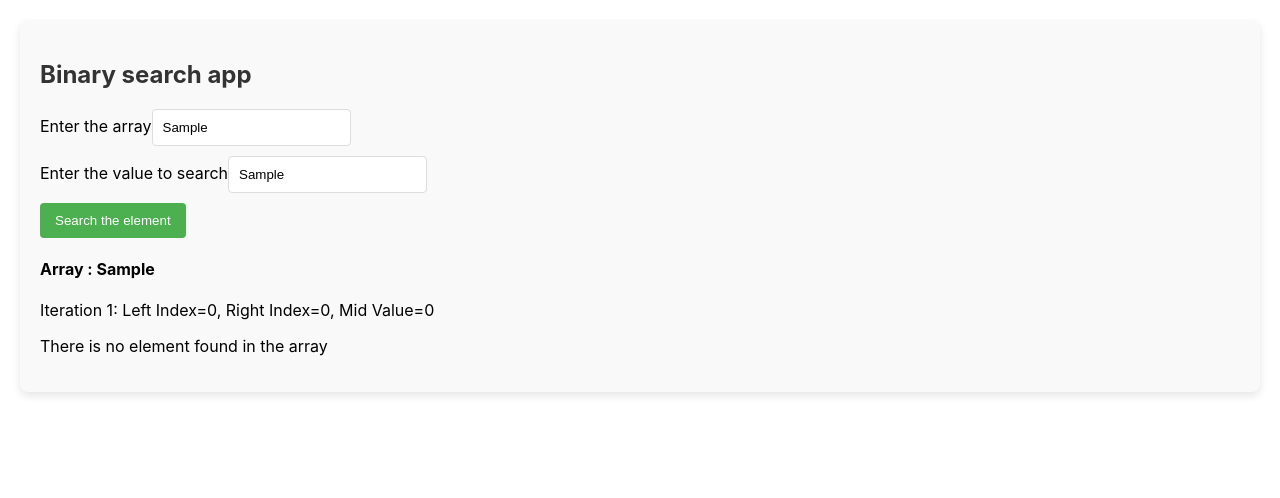
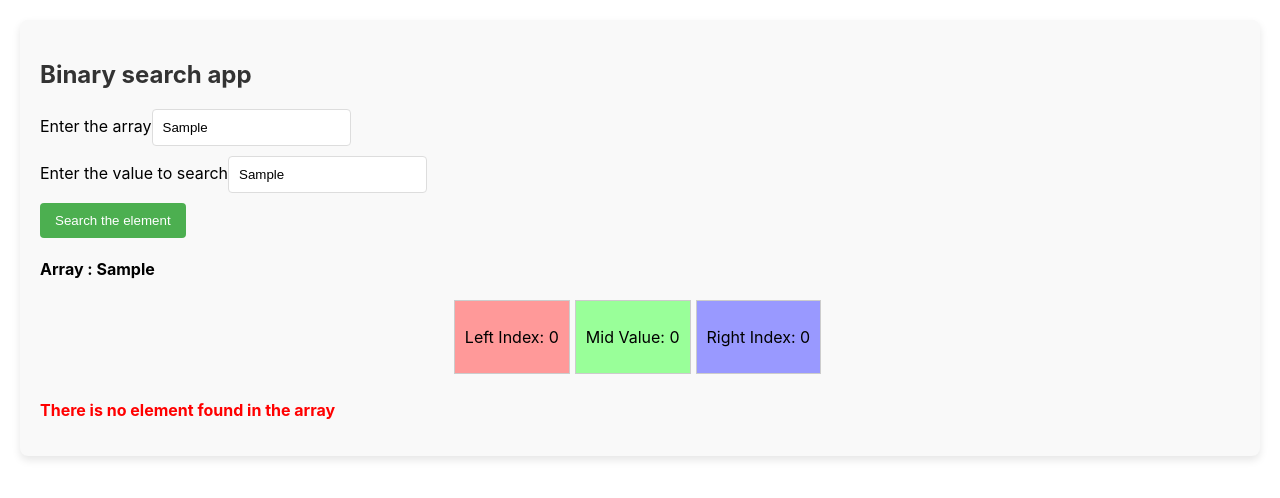
Before and after one commit to MIDUNRAJL2000/bubblesor, a React (Create React App) app in the folder bubb/: page / in a window 1280 px wide. Both pictures are taken after typing "Sample", "Sample" into the empty fields and a click on the button "Search the element". Shown: the top 498 px of the page. Built offline with nearby package versions, Linux system fonts and the light colour scheme.

Commit message:
commited

```diff
--- a/bubb/src/App.css
+++ b/bubb/src/App.css
@@ -36,11 +36,13 @@ button:hover {
 }
 
 .found {
-  color: #008000;
+  color: green;
+  font-weight: bold;
 }
 
 .not-found {
-  color: #ff0000;
+  color: red;
+  font-weight: bold;
 }
 
 @keyframes fadeIn {
@@ -55,3 +57,33 @@ button:hover {
 .result-message {
   animation: fadeIn 0.5s ease;
 }
+
+.visualization-container {
+  display: flex;
+  flex-direction: column;
+  align-items: center;
+  margin-top: 20px;
+}
+
+.iteration-box {
+  display: flex;
+  margin-bottom: 10px;
+}
+
+.box {
+  padding: 10px;
+  border: 1px solid #ccc;
+  margin-right: 5px;
+}
+
+.left-box {
+  background-color: #ff9999; /* Red */
+}
+
+.mid-box {
+  background-color: #99ff99; /* Green */
+}
+
+.right-box {
+  background-color: #9999ff; /* Blue */
+}
--- a/bubb/src/components/BinarySearch.js
+++ b/bubb/src/components/BinarySearch.js
@@ -1,5 +1,90 @@
+// import React, { useState } from "react";
+// import BinaryVisualiztion from "./BinaryVisualization";
+
+// function BinarySearch() {
+//   const [inputArray, setInputArray] = useState("");
+//   const [searchElement, setSearchElement] = useState("");
+//   const [resultIndex, setResultIndex] = useState(null);
+//   const [searchState, setSearchState] = useState(null);
+
+//   const binarySearch = (arr, target) => {
+//     let leftIndex = 0;
+//     let rightIndex = arr.length - 1;
+
+//     const searchSteps = [];
+
+//     while (leftIndex <= rightIndex) {
+//       const mid = Math.floor((leftIndex + rightIndex) / 2);
+
+//       searchSteps.push({
+//         leftIndex,
+//         rightIndex,
+//         mid,
+//       });
+
+//       if (arr[mid] === target) {
+//         setResultIndex(mid);
+//         setSearchState(searchSteps);
+//         return mid;
+//       } else if (arr[mid] < target) {
+//         leftIndex = mid + 1;
+//       } else {
+//         rightIndex = mid - 1;
+//       }
+//     }
+
+//     setResultIndex(-1);
+//     setSearchState(searchSteps);
+//     return -1;
+//   };
+
+//   const onSearch = () => {
+//     const array = inputArray.split(",").map((num) => parseInt(num.trim(), 10));
+//     const index = binarySearch(array, parseInt(searchElement, 10));
+//     setResultIndex(index);
+//   };
+
+//   return (
+//     <div className="heading">
+//       <h2>Binary search app</h2>
+//       <div>
+//         <label htmlFor="inputArray">Enter the array</label>
+//         <input
+//           type="text"
+//           id="inputArray"
+//           value={inputArray}
+//           onChange={(e) => setInputArray(e.target.value)}
+//         />
+//       </div>
+//       <div>
+//         <label htmlFor="searchElement">Enter the value to search</label>
+//         <input
+//           type="text"
+//           id="searchElement"
+//           value={searchElement}
+//           onChange={(e) => setSearchElement(e.target.value)}
+//         />
+//       </div>
+//       <button onClick={onSearch}>Search the element</button>
+//       <div>
+//         <span> {inputArray && <h4>Array : {inputArray} </h4>} </span>
+//         {searchState && <BinaryVisualiztion searchState={searchState} />}
+//         {resultIndex != null ? (
+//           resultIndex !== -1 ? (
+//             <p className="bold">Element found at index: {resultIndex}</p>
+//           ) : (
+//             <p>There is no element found in the array</p>
+//           )
+//         ) : null}
+//       </div>
+//     </div>
+//   );
+// }
+
+// export default BinarySearch;
+
 import React, { useState } from "react";
-import BinaryVisualiztion from "./BinaryVisualization";
+import BinaryVisualization from "./BinaryVisualization";
 
 function BinarySearch() {
   const [inputArray, setInputArray] = useState("");
@@ -7,7 +92,10 @@ function BinarySearch() {
   const [resultIndex, setResultIndex] = useState(null);
   const [searchState, setSearchState] = useState(null);
 
+  const [executionTime, setExecutionTime] = useState(null);
+
   const binarySearch = (arr, target) => {
+    const startTime = performance.now();
     let leftIndex = 0;
     let rightIndex = arr.length - 1;
 
@@ -25,6 +113,8 @@ function BinarySearch() {
       if (arr[mid] === target) {
         setResultIndex(mid);
         setSearchState(searchSteps);
+        const endTime = performance.now();
+        setExecutionTime(endTime - startTime);
         return mid;
       } else if (arr[mid] < target) {
         leftIndex = mid + 1;
@@ -35,6 +125,8 @@ function BinarySearch() {
 
     setResultIndex(-1);
     setSearchState(searchSteps);
+    const endTime = performance.now();
+    setExecutionTime(endTime - startTime);
     return -1;
   };
 
@@ -68,12 +160,17 @@ function BinarySearch() {
       <button onClick={onSearch}>Search the element</button>
       <div>
         <span> {inputArray && <h4>Array : {inputArray} </h4>} </span>
-        {searchState && <BinaryVisualiztion searchState={searchState} />}
+        {searchState && <BinaryVisualization searchState={searchState} />}
         {resultIndex != null ? (
           resultIndex !== -1 ? (
-            <p className="bold">Element found at index: {resultIndex}</p>
+            <>
+              <p className="found">Element found at index: {resultIndex}</p>
+              {executionTime != null && (
+                <p>Execution Time: {executionTime.toFixed(4)} milliseconds</p>
+              )}
+            </>
           ) : (
-            <p>There is no element found in the array</p>
+            <p className="not-found">There is no element found in the array</p>
           )
         ) : null}
       </div>
--- a/bubb/src/components/BinaryVisualization.js
+++ b/bubb/src/components/BinaryVisualization.js
@@ -1,16 +1,40 @@
+// import React from "react";
+
+// function BinaryVisualiztion({ searchState }) {
+//   return (
+//     <div>
+//       {searchState.map((step, index) => (
+//         <p key={index}>
+//           Iteration {index + 1}: Left Index={step.leftIndex}, Right Index=
+//           {step.rightIndex}, Mid Value={step.mid}
+//         </p>
+//       ))}
+//     </div>
+//   );
+// }
+
+// export default BinaryVisualiztion;
+
 import React from "react";
 
-function BinaryVisualiztion({ searchState }) {
+function BinaryVisualization({ searchState }) {
   return (
-    <div>
+    <div className="visualization-container">
       {searchState.map((step, index) => (
-        <p key={index}>
-          Iteration {index + 1}: Left Index={step.leftIndex}, Right Index=
-          {step.rightIndex}, Mid Value={step.mid}
-        </p>
+        <div key={index} className="iteration-box">
+          <div className="box left-box">
+            <p>Left Index: {step.leftIndex}</p>
+          </div>
+          <div className="box mid-box">
+            <p>Mid Value: {step.mid}</p>
+          </div>
+          <div className="box right-box">
+            <p>Right Index: {step.rightIndex}</p>
+          </div>
+        </div>
       ))}
     </div>
   );
 }
 
-export default BinaryVisualiztion;
+export default BinaryVisualization;
```
